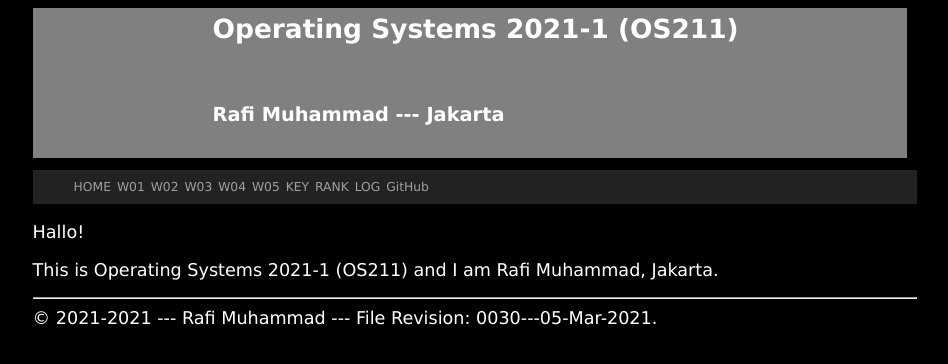
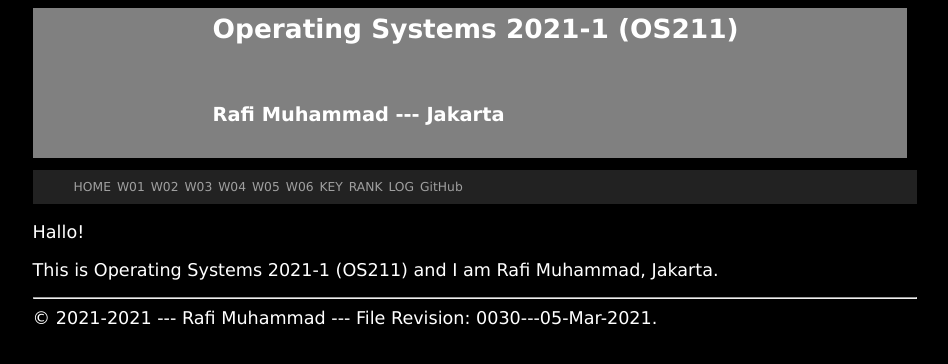
Before and after one commit to rafimuhammad01/os211, a Jekyll site: the page built from index.md, in a window 1280 px wide. Shown: the top 364 px of the page, without its empty margins (165-1113 px from the left). Built offline with Jekyll 4.4.1, drawn with Linux system fonts in a browser that asks for light colours.

Commit message:
Update navbar.html

```diff
--- a/_includes/navbar.html
+++ b/_includes/navbar.html
@@ -11,8 +11,8 @@
     <li class='listitem'><a href='{{ site.baseurl }}/W03/'>W03</a></li>
     <li class='listitem'><a href='{{ site.baseurl }}/W04/'>W04</a></li>
     <li class='listitem'><a href='{{ site.baseurl }}/W05/'>W05</a></li>
-    <!--<li class='listitem'><a href='{{ site.baseurl }}/W06/'>W06</a></li>
-    <li class='listitem'><a href='{{ site.baseurl }}/W07/'>W07</a></li>
+    <li class='listitem'><a href='{{ site.baseurl }}/W06/'>W06</a></li>
+    <!--<li class='listitem'><a href='{{ site.baseurl }}/W07/'>W07</a></li>
     <li class='listitem'><a href='{{ site.baseurl }}/W08/'>W08</a></li>
     <li class='listitem'><a href='{{ site.baseurl }}/W09/'>W09</a></li>
     <li class='listitem'><a href='{{ site.baseurl }}/W10/'>W10</a></li> -->
```
